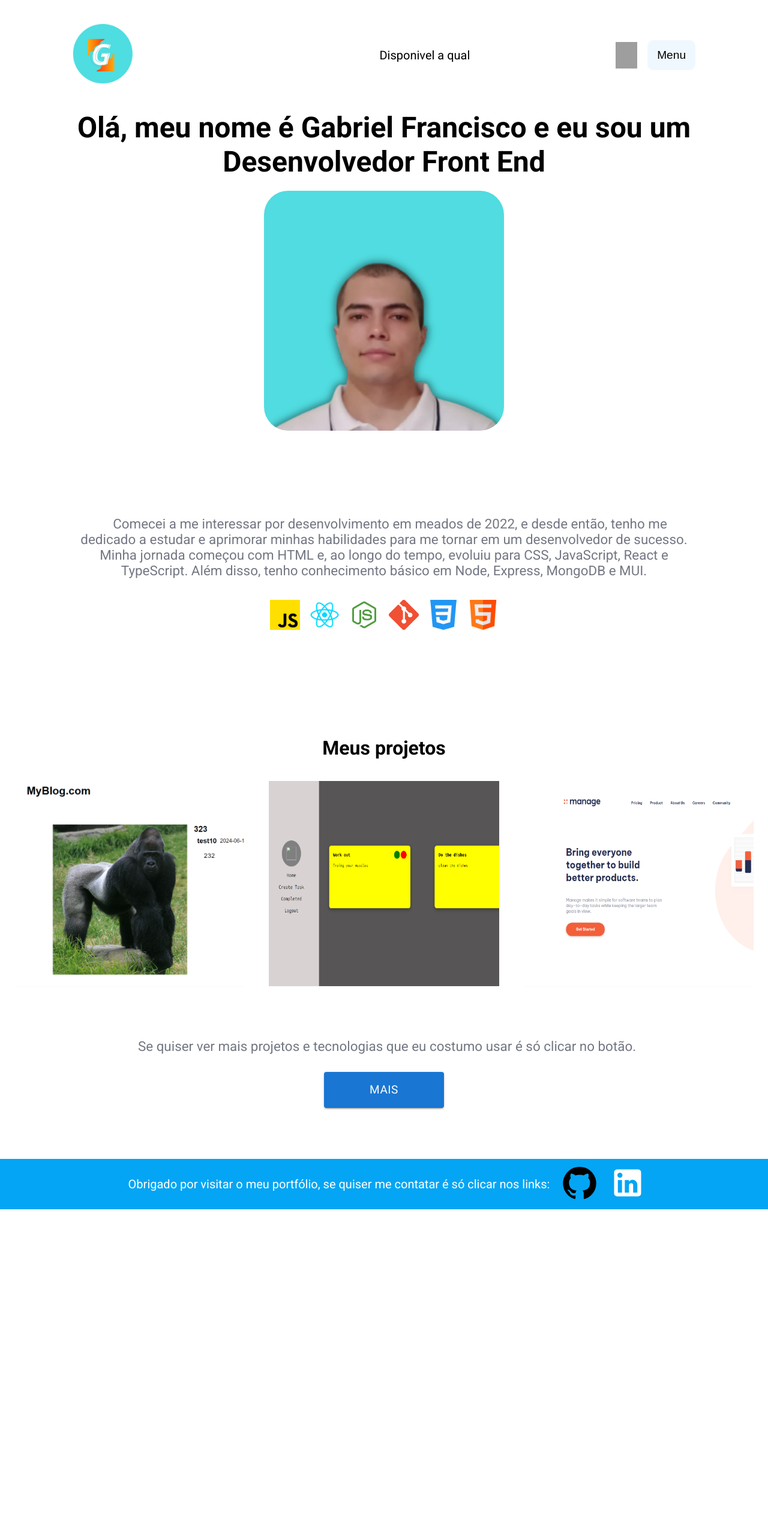
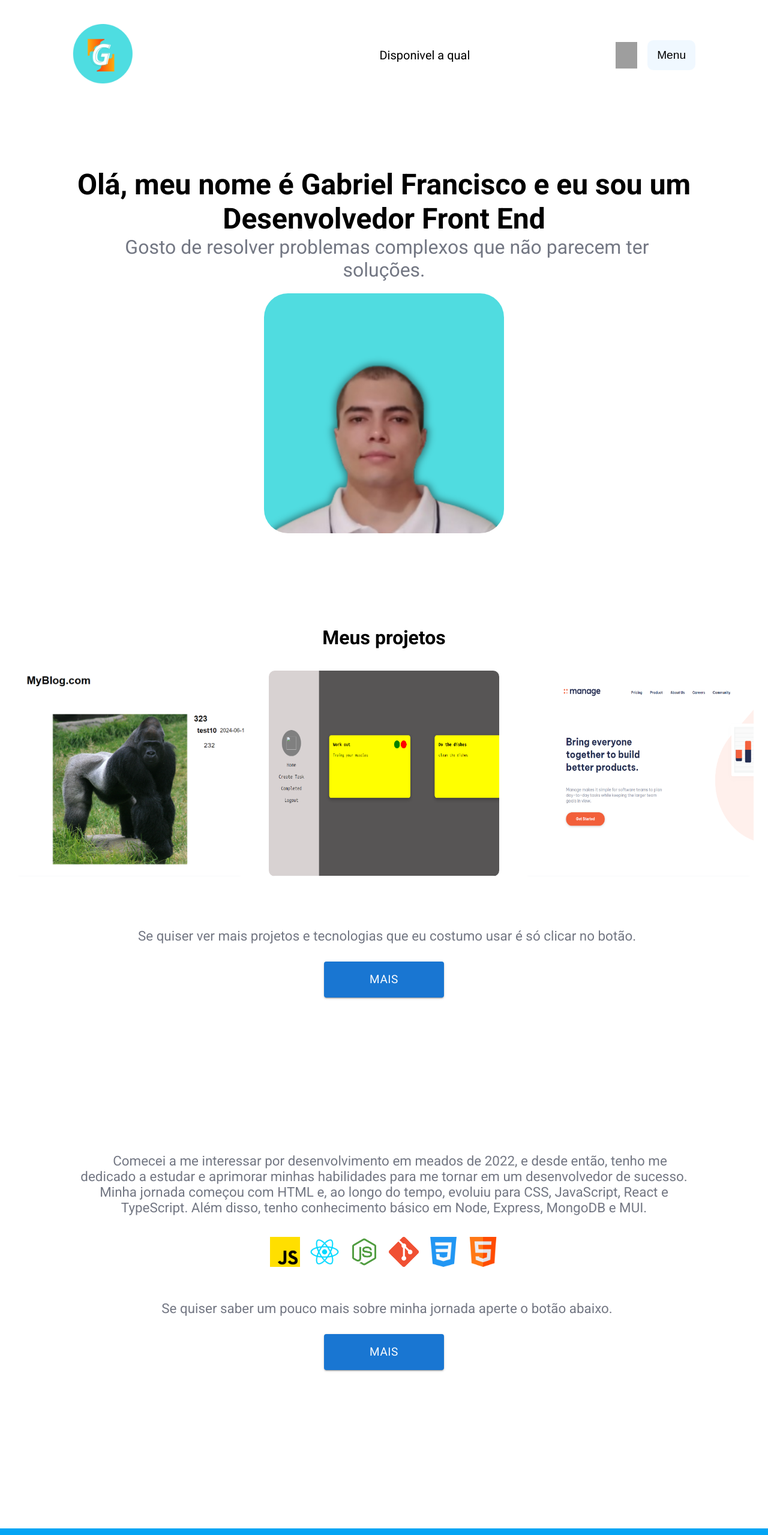
Before and after one commit to gab9244/MyPortfolio, a React (Vite) app in the folder vite-project/: page / in a window 1280 px wide. Shown: the top 2559 px of the page at 60% size. Before the commit the page ends 2016 px from the top, so only its background shows below. Built offline with nearby package versions, Linux system fonts and the light colour scheme; grey boxes are pictures that could not be loaded.

Commit message:
Improving the style

```diff
--- a/vite-project/src/Components/About.jsx
+++ b/vite-project/src/Components/About.jsx
@@ -1,12 +1,42 @@
 import { UserContext } from "./UserContext";
+import ContainedButtons from "./Buttons";
+import BasicModal from "./Modal";
+import { useContext, useEffect, useRef } from "react";
+export const About = () => {
+  // Aqui implementamos a funcionalidade de animação ao scroll down. Para fazer esse efeito adicionamos a classe hidden ao elemento e quando esse elemento entra no view point to usuário a classe show é adicionada, assim como se ele sair a classe é removida
+  const { Language } = useContext(UserContext);
+  const hiddenElement = useRef(null);
 
-import BasicModal from "./Modal";
-import { useContext } from "react";
-export const About = () => {
-  const { Language } = useContext(UserContext);
+  useEffect(() => {
+    // Configuração do IntersectionObserver
+    const observer = new IntersectionObserver((entries) => {
+      entries.forEach((entry) => {
+        if (entry.isIntersecting) {
+          entry.target.classList.add("show");
+        } else {
+          entry.target.classList.remove("show");
+        }
+      });
+    });
 
+    // Observa o elemento atual referenciado pelo hiddenElement
+    if (hiddenElement.current) {
+      observer.observe(hiddenElement.current);
+    }
+
+    // Limpar a observação quando o componente é desmontado
+    return () => {
+      if (hiddenElement.current) {
+        observer.unobserve(hiddenElement.current);
+      }
+    };
+  }, []);
   return (
-    <div className="aboutMe" id="About">
+    <div
+      ref={hiddenElement}
+      className="aboutMe AnimatedElements hidden"
+      id="About"
+    >
       <div className="Greeting">
         <p>
           {Language
@@ -24,6 +54,19 @@ export const About = () => {
         </p>
         <BasicModal />
       </div>
+
+      <div id="sobre" gap={10}>
+        <div>
+          <p>
+            {Language
+              ? `If you want to know more about my journey click the button belowz.`
+              : `Se quiser saber um pouco mais sobre minha jornada aperte o botão abaixo.`}
+          </p>
+        </div>
+        <div>
+          <ContainedButtons link={'/Sobre'}/>
+        </div>
+      </div>
     </div>
   );
 };
--- a/vite-project/src/Components/App.jsx
+++ b/vite-project/src/Components/App.jsx
@@ -10,8 +10,8 @@ export const App = () => {
     <UserProvider>
       <Header />
       <Home />
+      <Projects />
       <About />
-      <Projects />
       <Contact />
     </UserProvider>
   )
--- a/vite-project/src/Components/Buttons.jsx
+++ b/vite-project/src/Components/Buttons.jsx
@@ -2,19 +2,16 @@ import Button from '@mui/material/Button';
 import Stack from '@mui/material/Stack';
 import { useContext } from "react";
 import { UserContext } from "./UserContext";
-export default function ContainedButtons() {
+export default function ContainedButtons({link}) {
   const { Language } = useContext(UserContext);
 
   return (
-    <Stack direction="row" spacing={2}>
-      <Button variant="contained" href="https://github.com/gab9244" target='_blank' id='More'>
+      <Button variant="contained" href={link} target='_blank' id='More'>
       {Language ?(
         "More"
       ):(
       "Mais"
       )}
-
       </Button>
-    </Stack>
   );
 }
--- a/vite-project/src/Components/Home.jsx
+++ b/vite-project/src/Components/Home.jsx
@@ -5,20 +5,35 @@ export const Home = () => {
   const { Language } = useContext(UserContext);
 
   return (
-    <div className="Home" id="home">
+    <div className="Home  " id="home">
       <div className="HomeLayout">
         {!Language ? (
+          <div>
             <h1>
               Olá, meu nome é Gabriel Francisco e eu sou um Desenvolvedor Front
               End
             </h1>
+            <p>
+              Gosto de resolver problemas complexos que não parecem ter
+              soluções.
+            </p>
+          </div>
         ) : (
+          <div>
             <h1>
               Hey, My name is Gabriel Francisco and I'm a Front End Desenvoloper
             </h1>
+            <p>
+              I like finding solutions to problems that seem to have no answer.
+            </p>
+          </div>
         )}
 
-        <img src="Editando a minha foto (1).png" alt="A photo of myself" id="MinhaFoto" />
+        <img
+          src="Editando a minha foto (1).png"
+          alt="A photo of myself"
+          id="MinhaFoto"
+        />
       </div>
     </div>
   );
--- a/vite-project/src/Components/Projects.jsx
+++ b/vite-project/src/Components/Projects.jsx
@@ -1,13 +1,39 @@
-import { useState, useContext } from "react";
+import { useState, useContext, useEffect,useRef } from "react";
 import { UserContext } from "./UserContext";
 
 import ContainedButtons from "./Buttons";
 import { Grid, Typography, Box } from "@mui/material";
 export const Projects = () => {
   const { Language } = useContext(UserContext);
+  const hiddenElement = useRef(null)
+
+     useEffect(() => {
+    // Configuração do IntersectionObserver
+    const observer = new IntersectionObserver((entries) => {
+      entries.forEach((entry) => {
+        if (entry.isIntersecting) {
+          entry.target.classList.add("show");
+        } else {
+          entry.target.classList.remove("show");
+        }
+      });
+    });
+
+    // Observa o elemento atual referenciado pelo hiddenElement
+    if (hiddenElement.current) {
+      observer.observe(hiddenElement.current);
+    }
+
+    // Limpar a observação quando o componente é desmontado
+    return () => {
+      if (hiddenElement.current) {
+        observer.unobserve(hiddenElement.current);
+      }
+    };
+  }, []);
 
   return (
-    <div id="Projects">
+    <div id="Projects" ref={hiddenElement} className="hidden">
       <h2 className="ProjectsH2">
         {Language ? "My Projects" : "Meus projetos"}
       </h2>
@@ -124,7 +150,7 @@ export const Projects = () => {
           </p>
         </div>
         <div>
-          <ContainedButtons />
+          <ContainedButtons link = {"/MoreProjects"}/>
         </div>
       </div>
     </div>
--- a/vite-project/src/Styles/About.css
+++ b/vite-project/src/Styles/About.css
@@ -1,6 +1,7 @@
 .aboutMe{
     height: 450px;
     display: flex;
+    flex-direction: column;
     justify-content: center;
     align-items: center;
 }
--- /dev/null
+++ b/vite-project/src/Styles/Animations.css
@@ -0,0 +1,19 @@
+
+.hidden {
+    opacity: 0;
+    filter: blur(10px);
+    transform: translateY(5vw);
+    transition: all 1s ease-in-out;
+}
+.show {
+    opacity: 1;
+    filter: blur(0);
+    transform: translateY(0);
+
+
+}
+
+.AnimatedElements {
+   min-height: 100vh;
+
+}
--- a/vite-project/src/Styles/Home.css
+++ b/vite-project/src/Styles/Home.css
@@ -2,6 +2,7 @@
   display: flex;
   align-items: center;
   justify-content: center;
+  min-height: 100vh;
 }
 
 .HomeLayout {
@@ -19,7 +20,12 @@
   font-family: Roboto,sans-serif;
   font-size: 3rem;
 }
+.HomeLayout p {
+  font-size: 2rem;
+  color: #737783;
 
+
+}
 
 #MinhaFoto {
   width: 400px;
--- a/vite-project/src/Styles/Projects.css
+++ b/vite-project/src/Styles/Projects.css
@@ -52,6 +52,8 @@ section {
   overflow: hidden;
   margin: 20px;
   width: 30vw;
+  border-radius: 10px;
+
 }
 section:hover .uperPart {
   animation: 1s ParaBaixo;
--- a/vite-project/src/main.jsx
+++ b/vite-project/src/main.jsx
@@ -8,6 +8,8 @@ import "./Styles/About.css";
 import "./Styles/Projects.css";
 import "./Styles/Contact.css";
 import "./Styles/Sobre.css";
+import "./Styles/Animations.css";
+
 
 import { Pages } from "./Components/Pages";
 createRoot(document.getElementById("root")).render(
```
Also changed, not shown: vite-project/src/Components/OnScrollAnimations.jsx (added, +16 -0 lines). Lines whose indentation alone changed are shown as unchanged.
